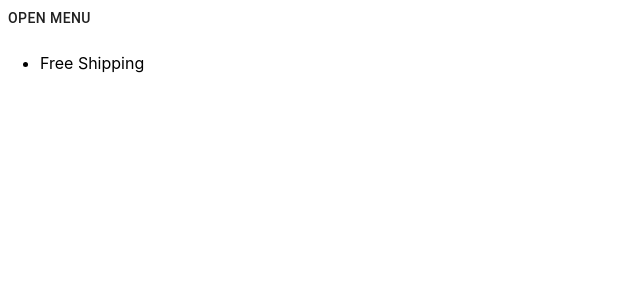
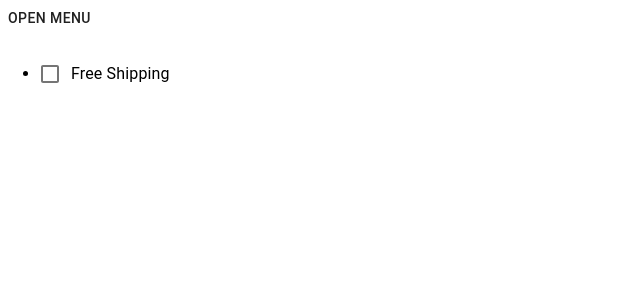
Before and after one commit to imteekay/mercari-search, a Next.js app: page /search/Filters/Shipping/ShippingList in a window 1280 px wide. Shown: the top 300 px of the page, without its empty margins (0-640 px from the left). Built offline with nearby package versions, Linux system fonts and the light colour scheme.

Commit message:
Add shipping checkbox

```diff
--- a/pages/search/Filters/Shipping/ShippingList.tsx
+++ b/pages/search/Filters/Shipping/ShippingList.tsx
@@ -1,7 +1,34 @@
+import { ChangeEvent } from 'react';
+
+import FormControlLabel from '@material-ui/core/FormControlLabel';
+import Checkbox from '@material-ui/core/Checkbox';
+
+import { useQueryStringForCheckbox } from '../../hooks/useQueryStringForCheckbox';
+
 const ShippingList = () => {
+  const { updateRouteURL, isChecked } = useQueryStringForCheckbox('shipping');
+
+  const onChange =
+    (shippingType: string) =>
+    (_: ChangeEvent<HTMLInputElement>, checked: boolean) => {
+      updateRouteURL(shippingType, checked);
+    };
+
   return (
     <ul>
-      <li>Free Shipping</li>
+      <li>
+        <FormControlLabel
+          control={
+            <Checkbox
+              color="primary"
+              name="shipping"
+              onChange={onChange('Free Shipping')}
+              checked={isChecked('Free Shipping')}
+            />
+          }
+          label="Free Shipping"
+        />
+      </li>
     </ul>
   );
 };
```
